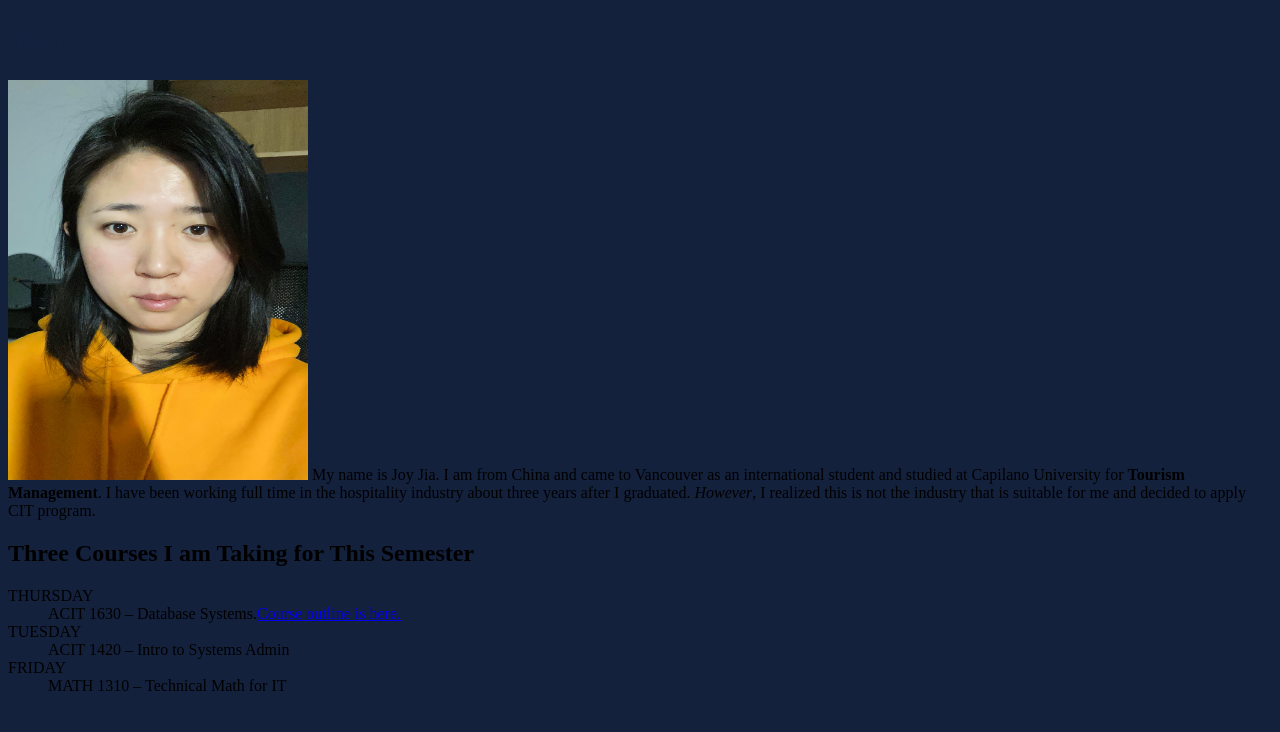
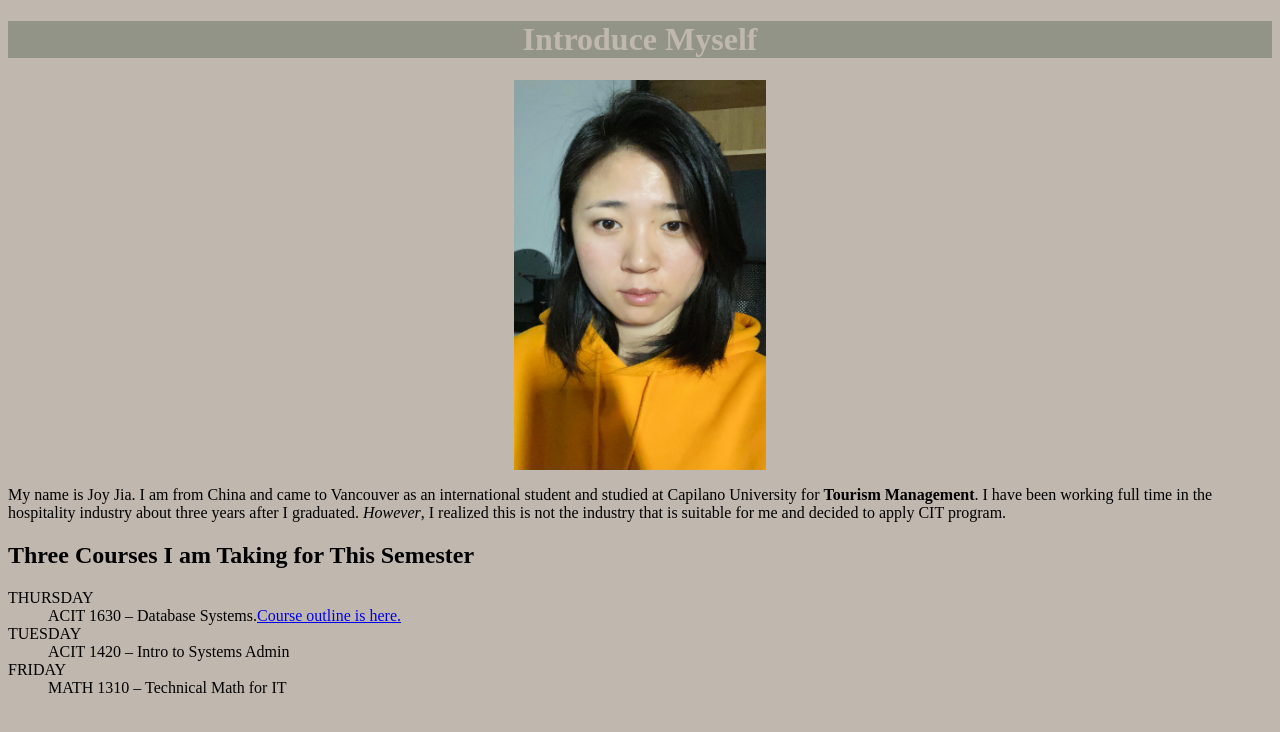
Before and after one commit to zhaotongjia/ACITmidterm, a plain HTML site: page index.html in a window 1280 px wide. Drawn offline with Linux system fonts and the light colour scheme.

Commit message:
change_color

```diff
--- a/css/sytles.css
+++ b/css/sytles.css
@@ -1,6 +1,10 @@
 body {
-    background-color:#14213D
+    background-color:#C0B8AF
 }
 h1 {
-    color:#14213D;
+    color:#C0B8AF;
+    background-color:#929487;
 }
+
+
+}
--- a/index.html
+++ b/index.html
@@ -5,10 +5,20 @@
     <meta name="viewport" content="width=device-width, initial-scale=1.0">
     <link rel="stylesheet" href="css/sytles.css">
     <title>Document</title>
+        <style>
+            h1 {text-align: center;}
+            .center {
+                display: block;
+                margin-left: auto;
+                margin-right: auto;
+                width: 20%;
+            }
+        </style>
 </head>
 <body>
     <h1>Introduce Myself</h1>
-<p><img src="images/selfie.jpg" alt="My Selfie" width="300" height="400"> My name is Joy Jia. I am from China and came to Vancouver as an international student and studied at Capilano University for <strong>Tourism Management</strong>. I have been working full time in the hospitality industry about three years after I graduated. <em>However</em>, I realized this is not the industry that is suitable for me and decided to apply CIT program. </p>
+<img src="images/selfie.jpg" alt="My Selfie" width="150" height="390" class="center">
+<p> My name is Joy Jia. I am from China and came to Vancouver as an international student and studied at Capilano University for <strong>Tourism Management</strong>. I have been working full time in the hospitality industry about three years after I graduated. <em>However</em>, I realized this is not the industry that is suitable for me and decided to apply CIT program. </p>
 <h2>Three Courses I am Taking for This Semester</h2>
 <dl>
     <dt>THURSDAY</dt>
```
